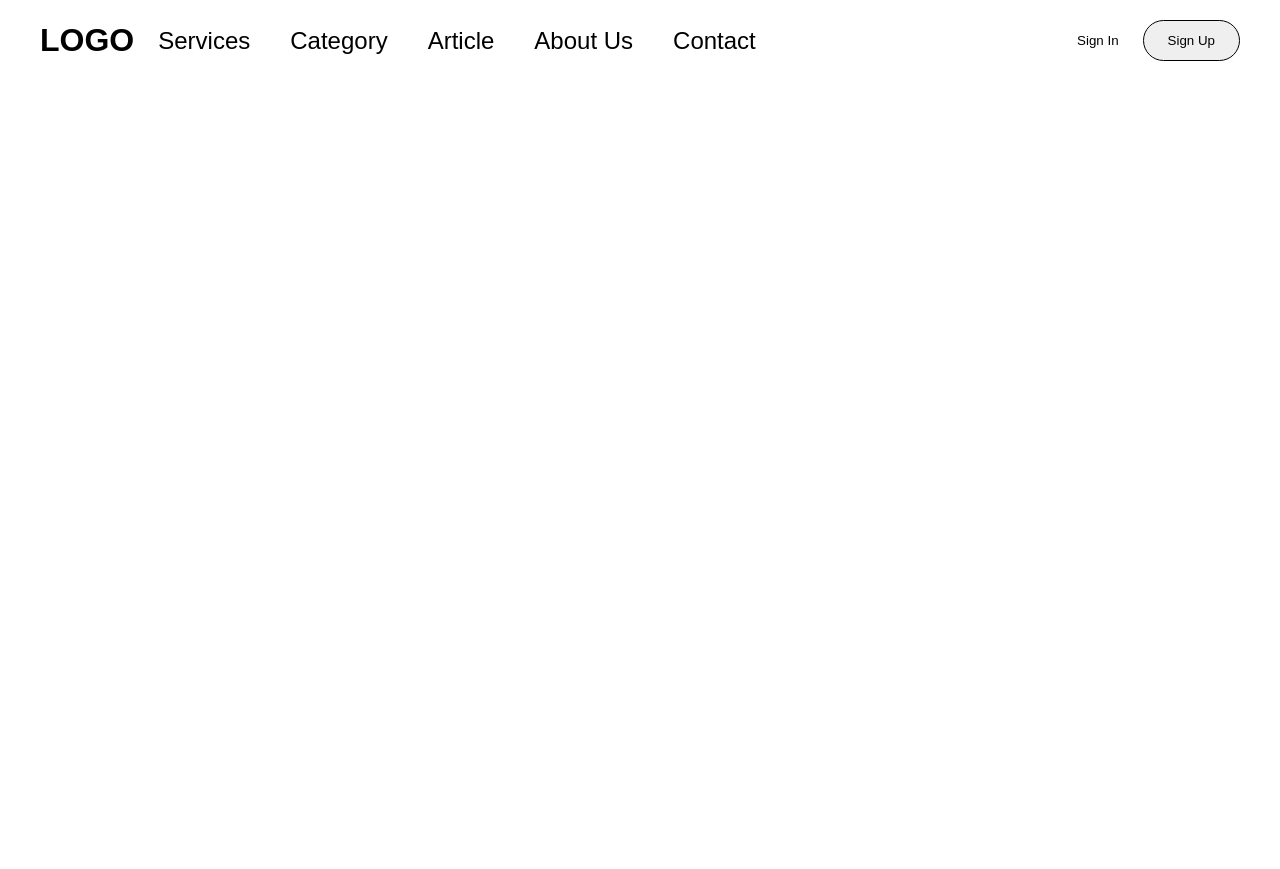
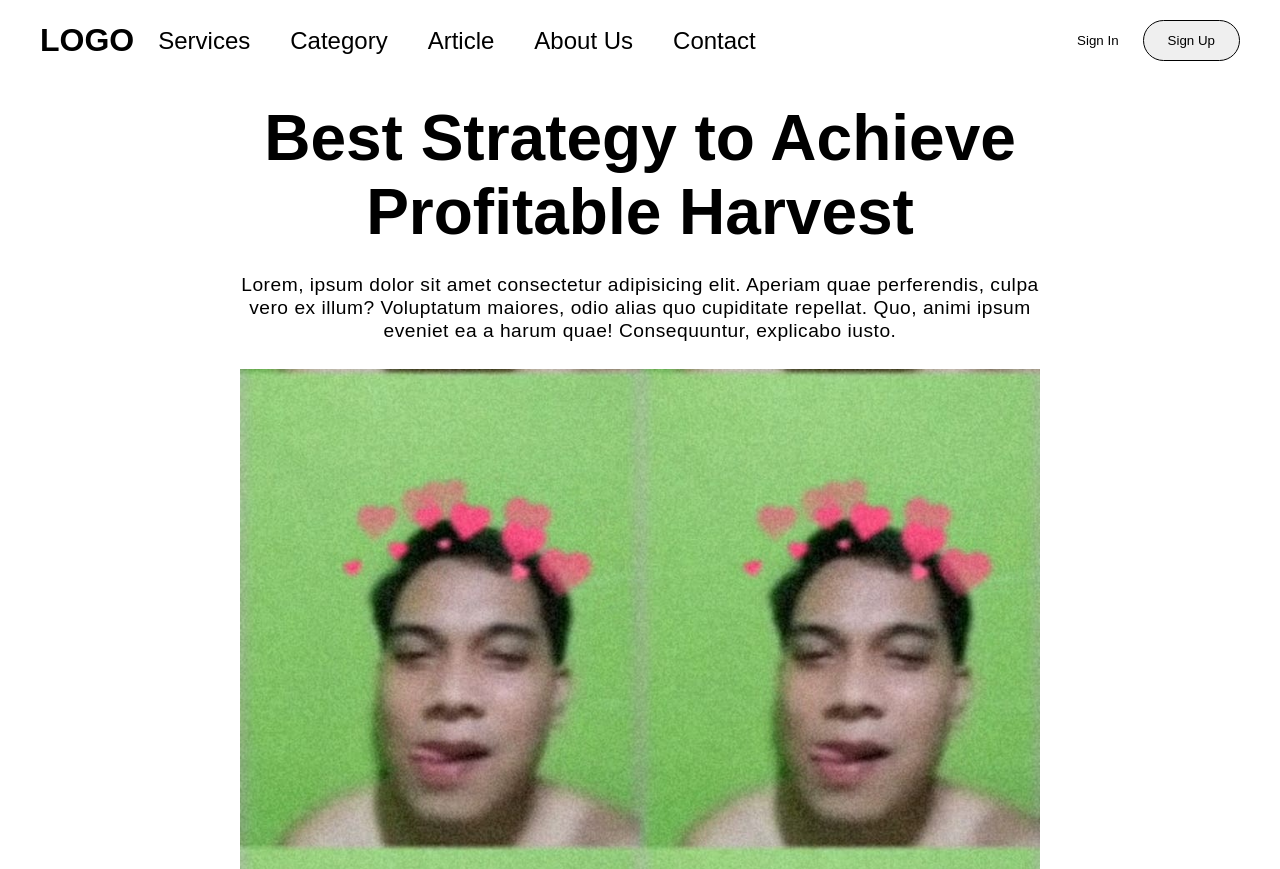
Before and after one commit to marvin-abad/lesson-two, a plain HTML site: page index.html in a window 1280 px wide. Before the commit the page ends 800 px from the top, so only its background shows below. Drawn offline with Linux system fonts and the light colour scheme.

Commit message:
Add css style and image of teph

```diff
--- a/css/style.css
+++ b/css/style.css
@@ -46,3 +46,46 @@
       border-radius: 24px;
       padding:12px 24px;
 }
+
+.hero {
+      padding: 20px 40px;
+      width: 100%;
+}
+
+.content-hero {
+      width: 70%;
+      display: flex;
+      justify-content: center;
+      flex-direction: column;
+      margin: auto;
+}
+
+.hero-title {
+      font-size: 4rem;
+      text-align: center;
+}
+
+.hero-desc {
+      letter-spacing: .5px;
+      line-height: 1.2;
+      text-align: center;
+      font-size: 1.2rem;
+      margin-top: 24px;
+}
+
+.image {
+      height: 500px;
+      width: 800px;
+      display: flex;
+      justify-content: center;
+      align-items: center;
+      margin: auto;
+}
+
+.image img {
+      margin-top: 54px;
+      height: 100%;
+      width: 100%;
+      object-fit: cover;
+
+}
--- a/index.html
+++ b/index.html
@@ -29,5 +29,16 @@
                   </div>
             </nav>
       </header>
+
+      <section class="hero">
+            <div class="content-hero">
+                  <h1 class="hero-title">Best Strategy to Achieve Profitable Harvest</h1>
+                  <p class="hero-desc">Lorem, ipsum dolor sit amet consectetur adipisicing elit. Aperiam quae perferendis, culpa vero ex illum? Voluptatum maiores, odio alias quo cupiditate repellat. Quo, animi ipsum eveniet ea a harum quae!
+                  Consequuntur, explicabo iusto.</p>
+                  <div class="image">
+                        <img src="image/pogi.jpg" alt="pogi"/>
+                  </div>
+            </div>
+      </section>
 </body>
 </html>
```
Also changed, not shown: image/pogi.jpg (added).
